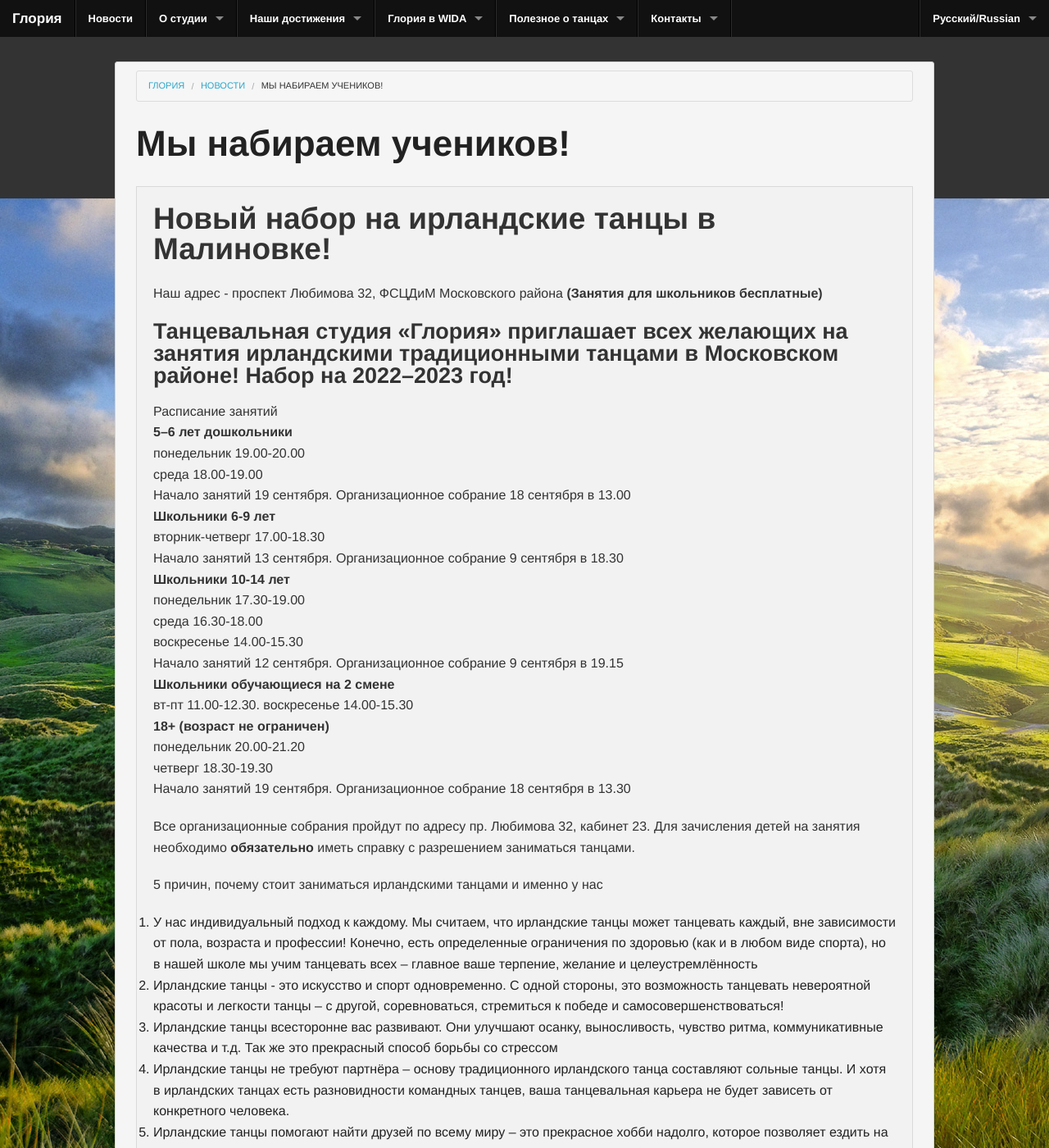
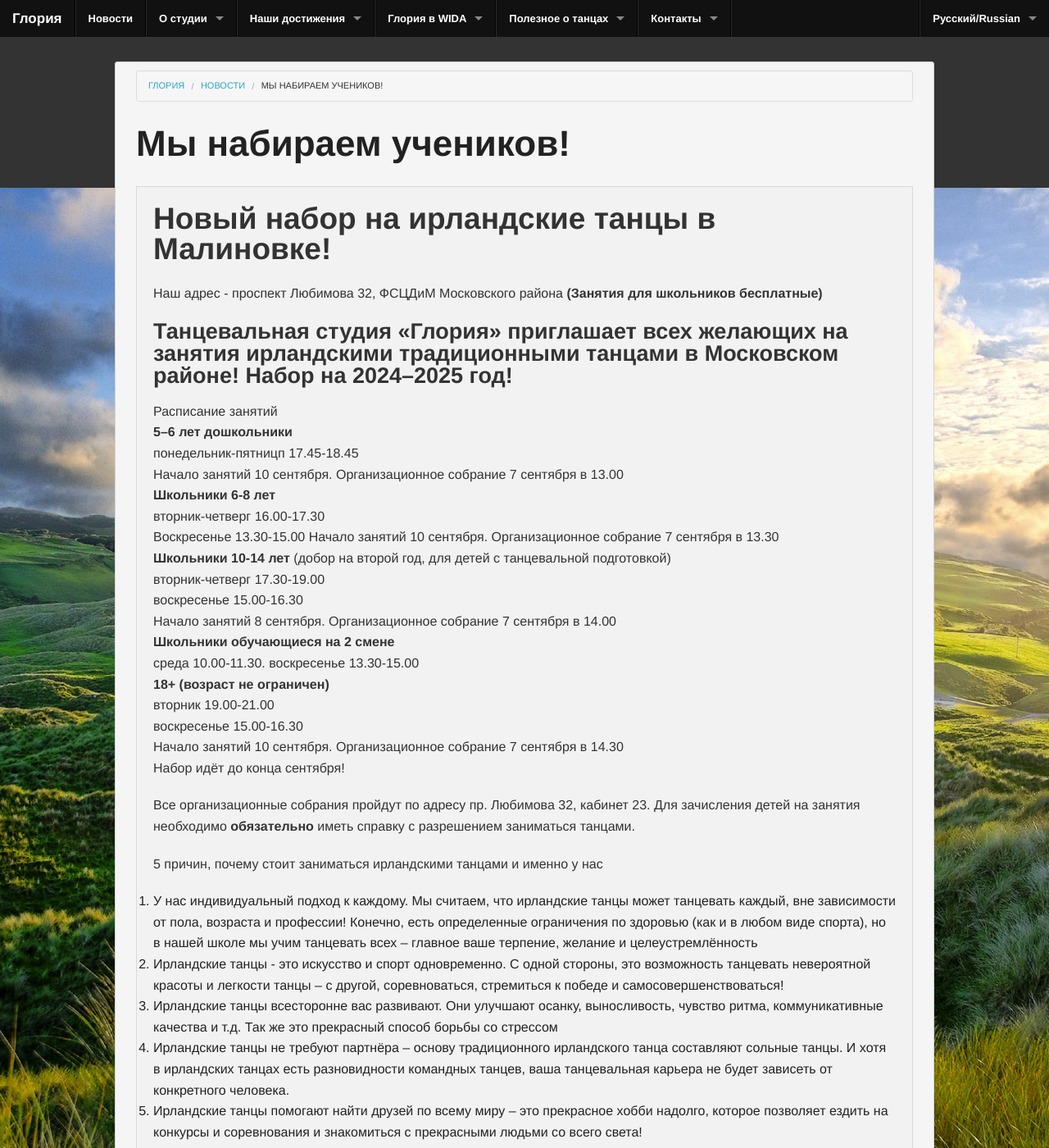
Before and after one commit to gloria-studio/gloria-studio.github.io, a Jekyll site: the page built from _posts/2015-08-26-we-recruit-studens.md, in a window 1280 px wide and 1400 px high. Shown: the whole window at 82% size. Built offline with Jekyll 4.4.1, drawn with Linux system fonts in a browser that asks for light colours.

Commit message:
Update 2015-08-26-we-recruit-studens.md

```diff
--- a/_posts/2015-08-26-we-recruit-studens.md
+++ b/_posts/2015-08-26-we-recruit-studens.md
@@ -8,27 +8,27 @@ published: true
 Наш  адрес - проспект Любимова 32, ФСЦДиМ Московского района
 **(Занятия для школьников бесплатные)**
 
-### Танцевальная студия «Глория» приглашает всех желающих на занятия ирландскими традиционными танцами в Московском районе! Набор на 2022--2023 год!
+### Танцевальная студия «Глория» приглашает всех желающих на занятия ирландскими традиционными танцами в Московском районе! Набор на 2024--2025 год!
 
 Расписание занятий
 **5–6 лет дошкольники**
-понедельник 19.00-20.00
-среда 18.00-19.00
-Начало занятий 19 сентября. Организационное собрание 18 сентября в 13.00
-**Школьники 6-9 лет**
-вторник-четверг 17.00-18.30
-Начало занятий 13 сентября. Организационное собрание 9 сентября в 18.30
-**Школьники 10-14 лет**
-понедельник 17.30-19.00
-среда 16.30-18.00
-воскресенье 14.00-15.30
-Начало занятий 12 сентября. Организационное собрание 9 сентября в 19.15
+понедельник-пятницп 17.45-18.45
+Начало занятий 10 сентября. Организационное собрание 7 сентября в 13.00
+**Школьники 6-8 лет**
+вторник-четверг 16.00-17.30
+Воскресенье 13.30-15.00
+Начало занятий 10 сентября. Организационное собрание 7 сентября в 13.30
+**Школьники 10-14 лет** (добор на второй год, для детей с танцевальной подготовкой)
+вторник-четверг 17.30-19.00
+воскресенье 15.00-16.30
+Начало занятий 8 сентября. Организационное собрание 7 сентября в 14.00
 **Школьники обучающиеся на 2 смене**
-вт-пт 11.00-12.30. воскресенье 14.00-15.30
+среда 10.00-11.30. воскресенье 13.30-15.00
 **18+ (возраст не ограничен)**
-понедельник 20.00-21.20
-четверг 18.30-19.30
-Начало занятий 19 сентября. Организационное собрание 18 сентября в 13.30
+вторник 19.00-21.00
+воскресенье 15.00-16.30
+Начало занятий 10 сентября. Организационное собрание 7 сентября в 14.30
+Набор идёт до конца сентября!
 
 Все организационные собрания пройдут по адресу пр. Любимова 32, кабинет 23. Для зачисления детей на занятия необходимо **обязательно** иметь справку с разрешением заниматься танцами.
 
@@ -41,7 +41,6 @@ published: true
 5. Ирландские танцы помогают найти друзей по всему миру – это прекрасное хобби надолго, которое позволяет ездить на конкурсы и соревнования и знакомиться с прекрасными людьми со всего света!
 
 
-
 Приходите! Вам всегда будут рады!
 
 Запись через e-mail: [gloria.minsk@gmail.com](mailto:gloria.minsk@gmail.com)
```
